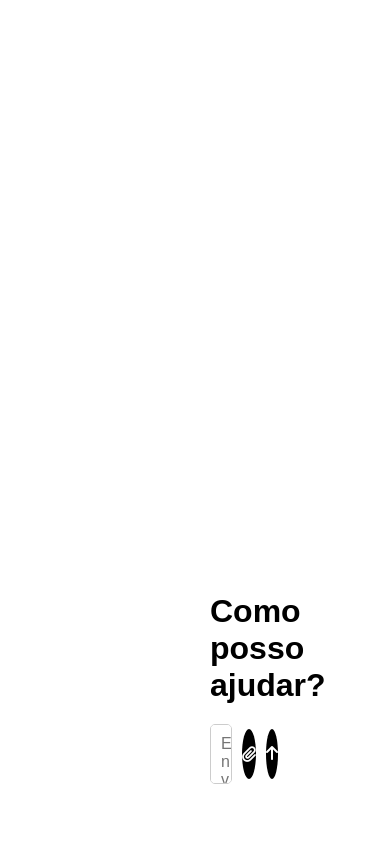
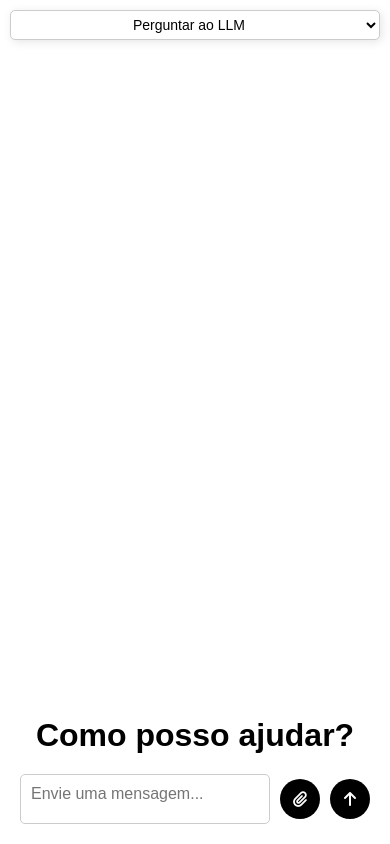
Before and after one commit to LuizSoriano/TrabalhoSistemasDistruibuidos, a website: page public/index.html in a window 390 px wide. Drawn offline with Linux system fonts and the light colour scheme.

Commit message:
fix: update index.html and style.css

```diff
--- a/public/index.html
+++ b/public/index.html
@@ -1,23 +1,33 @@
 <!DOCTYPE html>
 <html lang="pt-br">
+
 <head>
     <meta charset="UTF-8" />
     <meta name="viewport" content="width=device-width, initial-scale=1.0" />
-        <title>Chat LLM</title>
+    <title>Chat Café</title>
     <link rel="stylesheet" href="style.css" />
     <script src="script.js" defer></script>
-        <link rel="stylesheet" href="https://cdnjs.cloudflare.com/ajax/libs/font-awesome/6.7.2/css/all.min.css" integrity="sha512-Evv84Mr4kqVGRNSgIGL/F/aIDqQb7xQ2vcrdIwxfjThSH8CSR7PBEakCr51Ck+w+/U6swU2Im1vVX0SVk9ABhg==" crossorigin="anonymous" referrerpolicy="no-referrer" />
+    <link rel="stylesheet" href="https://cdnjs.cloudflare.com/ajax/libs/font-awesome/6.7.2/css/all.min.css"
+        integrity="sha512-Evv84Mr4kqVGRNSgIGL/F/aIDqQb7xQ2vcrdIwxfjThSH8CSR7PBEakCr51Ck+w+/U6swU2Im1vVX0SVk9ABhg=="
+        crossorigin="anonymous" referrerpolicy="no-referrer" />
 </head>
 
 <body>
+    <select id="agent-selector">
+        <option value="llm">Perguntar ao LLM</option>
+        <option value="predict">Fazer Predição</option>
+    </select>
     <div id="chat-container"></div>
     <form id="input-container">
         <h1>Como posso ajudar?</h1>
         <div id="actions">
             <textarea id="input-box" type="text" placeholder="Envie uma mensagem..."></textarea>
-                <label for="insert-button"><input id="insert-button" type="file"><i class="fa-solid fa-paperclip"></i></input></label>
+            <label for="insert-button">
+                <input id="insert-button" type="file"><i class="fa-solid fa-paperclip"></i></input>
+            </label>
             <button id="send-button"><i class="fa-solid fa-arrow-up"></i></button>
         </div>
     </form>
 </body>
+
 </html>
--- a/public/style.css
+++ b/public/style.css
@@ -40,7 +40,7 @@ body {
 .user-message .message-text {
     padding: 5px 10px;
     border-radius: 5px;
-    background-color: #acacac;
+    background-color: #ccc;
 }
 
 .bot-message {
@@ -60,20 +60,31 @@ h1 {
     margin-bottom: 20px;
 }
 
+#actions {
+    display: flex;
+    gap: 10px;
+    align-items: center;
+    width: 100%;
+}
+
 #input-box {
-    width: 90%;
+    flex: 1;
     padding: 10px;
     font-size: 16px;
     border: 1px solid #ccc;
     border-radius: 5px;
     resize: none;
-    height: 60px;
+    height: 50px;
 }
 
-#actions {
-    display: flex;
-    gap: 10px;
-    align-items: center;
+#agent-selector {
+    width: 150px;
+    padding: 5px;
+    font-size: 14px;
+    border: 1px solid #ccc;
+    border-radius: 5px;
+    background-color: white;
+    box-shadow: 2px 2px 10px rgba(0, 0, 0, 0.1);
 }
 
 label {
@@ -90,17 +101,43 @@ input[type="file"] {
 button,
 label {
     font-size: 1rem;
-    width: 50px;
-    height: 50px;
+    width: 45px;
+    height: 45px;
     border: none;
     background-color: black;
     color: white;
-    border-radius: 5px;
     cursor: pointer;
     border-radius: 50%;
+    display: flex;
+    align-items: center;
+    justify-content: center;
 }
 
 button:hover,
 label:hover {
-    opacity: .8;
+    opacity: 0.8;
 }
+
+@media (max-width: 768px) {
+    body {
+        padding: 50px;
+    }
+
+    button,
+    label {
+        width: 40px;
+        height: 40px;
+    }
+}
+
+@media (max-width: 480px) {
+    body {
+        padding: 10px;
+    }
+
+    #agent-selector {
+        width: 100%;
+        text-align: center;
+        margin-bottom: 5px;
+    }
+}
```
Lines whose indentation alone changed are shown as unchanged.
